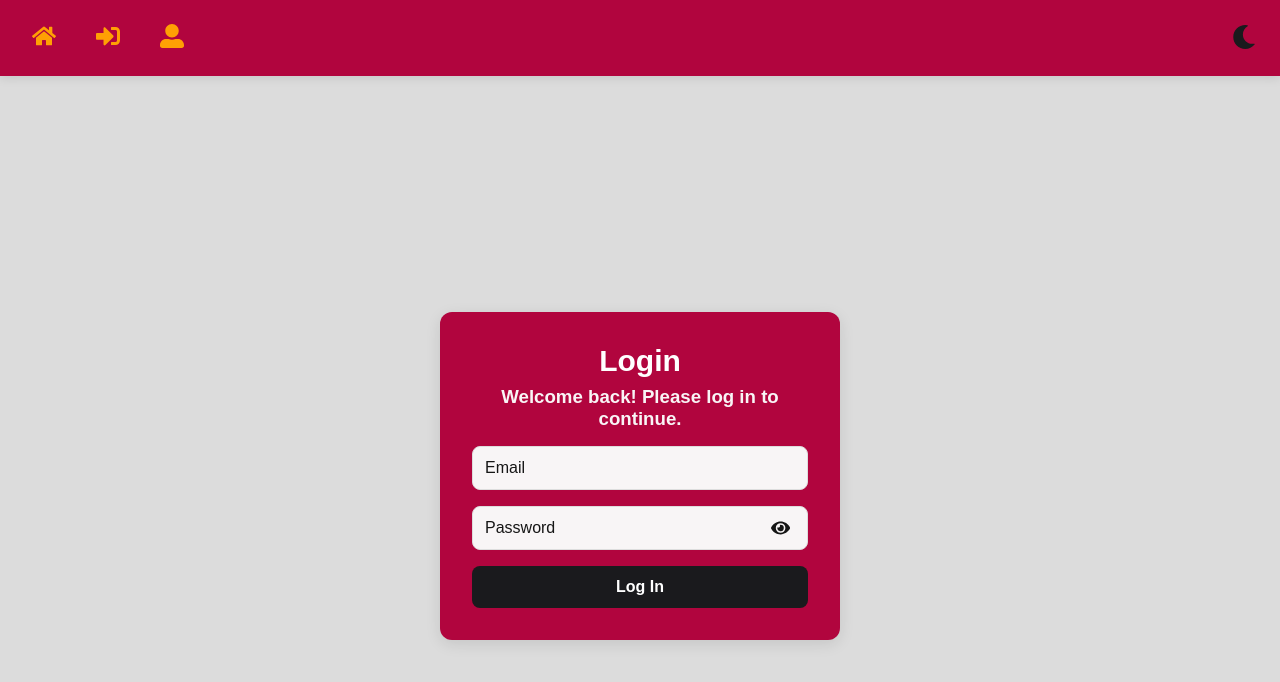
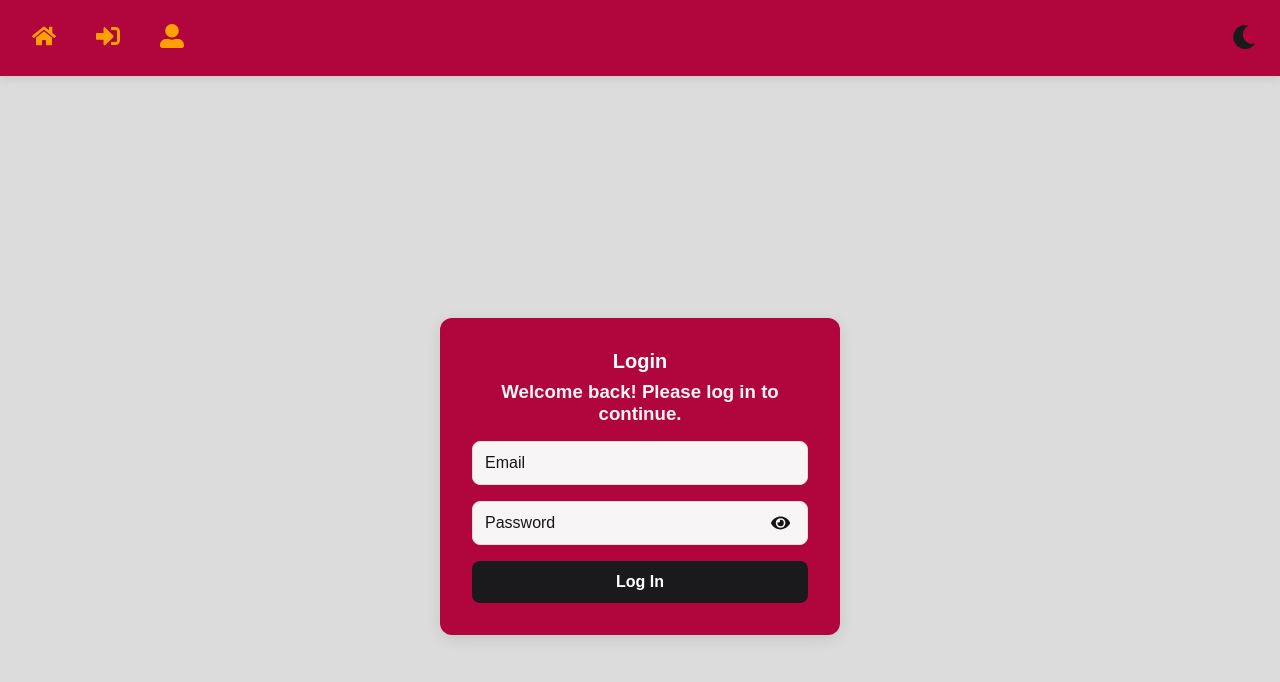
Before and after one commit to Kaynan-Jamelaumn/simple-react-app-from-user-api-manager, a React (Create React App) app: page /login in a window 1280 px wide. Shown: the top 682 px of the page. Built offline with nearby package versions, Linux system fonts and the light colour scheme.

Commit message:
Fix: Login component

```diff
--- a/src/pages/Login/index.js
+++ b/src/pages/Login/index.js
@@ -49,8 +49,8 @@ export default function Login() {
     <LoginWrapper>
       <Container>
         <FormContainer>
-          <Title isRed={false}>
-            <h1>Login</h1>
+          <Title>
+            Login
             <small>Welcome back! Please log in to continue.</small>
           </Title>
           {from && (
--- a/src/pages/Login/styled.js
+++ b/src/pages/Login/styled.js
@@ -19,7 +19,7 @@ export const Container = styled.div`
 `;
 
 export const Title = styled.h1`
-  color: ${(props) => (props.isRed ? 'red' : props.theme.textPrimary)};
+  color: ${(props) => props.theme.textPrimary};
   text-align: center;
   margin-bottom: 1rem;
   font-size: 15pt;
--- a/src/routes/index.js
+++ b/src/routes/index.js
@@ -12,11 +12,7 @@ const AppRoutes = () => {
       <Route path="/" element={<Home />} />
       <Route path="/login" element={<Login />} />
       <Route path="/profile" element={
-          <ProtectedRoute pageName="Profile">
-            <Profile />
-          </ProtectedRoute>
-        }
-      />
+      <ProtectedRoute pageName="Profile"> <Profile /></ProtectedRoute>}/>
       <Route path="*" element={<NotFound />} />
     </Routes>
   );
```
